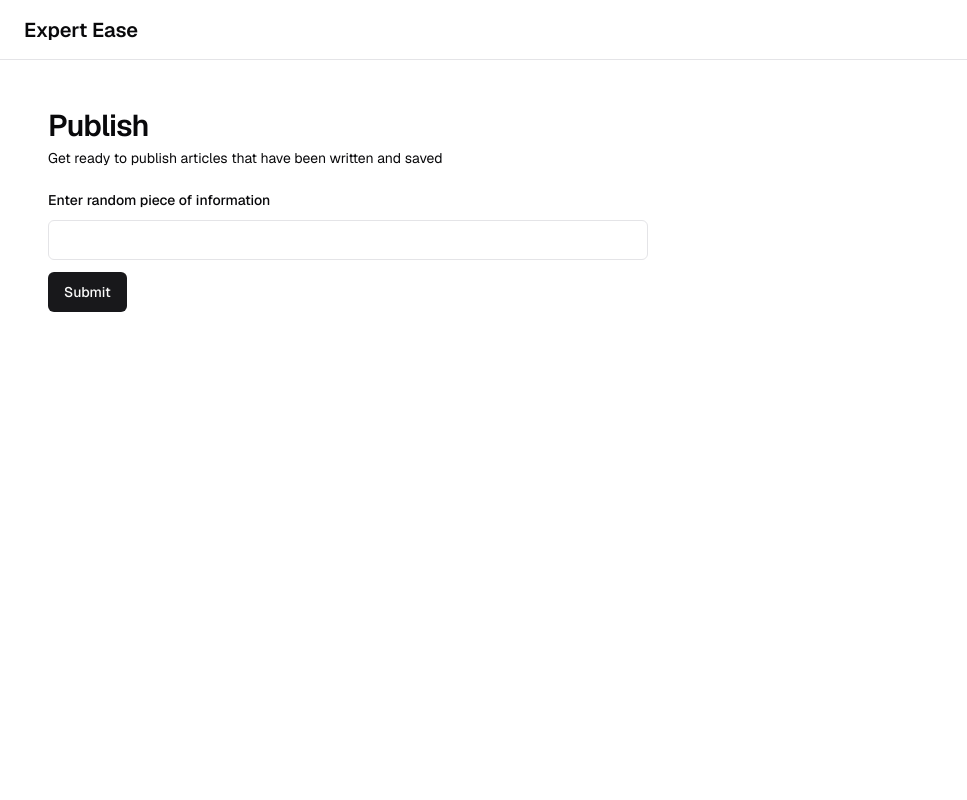
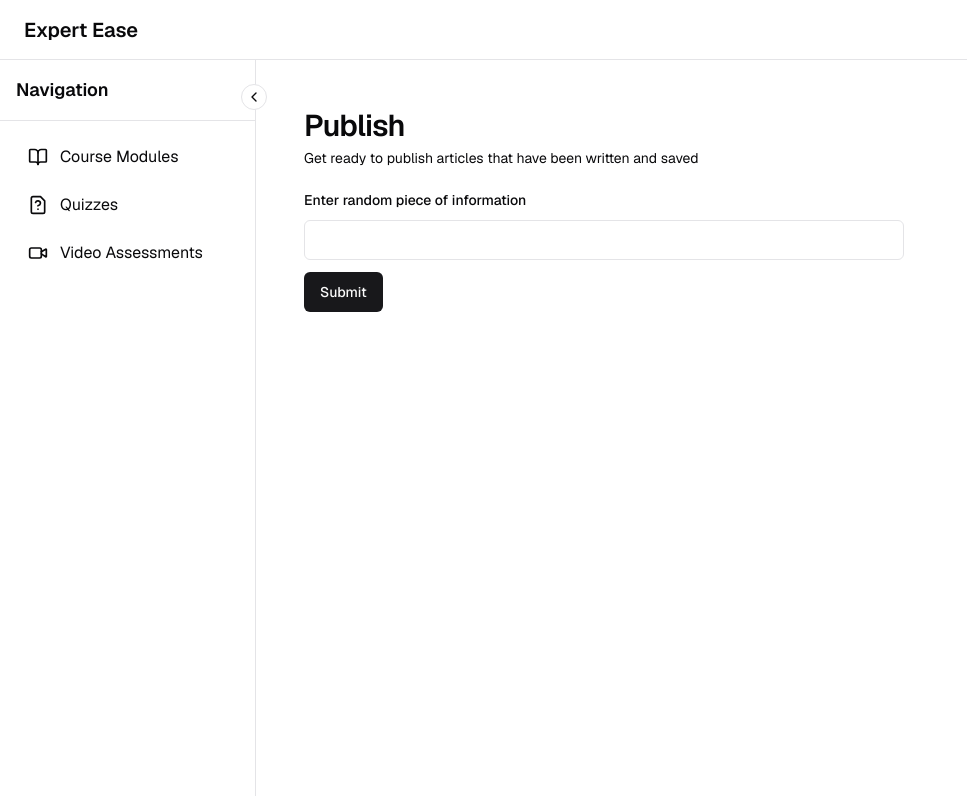
Before and after one commit to EpicIbby101/expertease, a Next.js app: page /dashboard/finance in a window 1280 px wide. Shown: the whole page, without its empty margins (0-967 px from the left). Built offline with nearby package versions, Linux system fonts and the light colour scheme; no server answers.

Commit message:
Added sidebar

```diff
--- /dev/null
+++ b/app/dashboard/_components/sidebar.tsx
@@ -0,0 +1,93 @@
+'use client';
+
+import { useState, useEffect } from 'react';
+import Link from 'next/link';
+import { ChevronLeft, ChevronRight, BookOpen, FileQuestion, Video, Menu } from 'lucide-react';
+import { cn } from '@/lib/utils';
+
+const menuItems = [
+  { name: 'Course Modules', href: '/dashboard/modules', icon: BookOpen },
+  { name: 'Quizzes', href: '/dashboard/quizzes', icon: FileQuestion },
+  { name: 'Video Assessments', href: '/dashboard/video-assessments', icon: Video },
+];
+
+export default function Sidebar() {
+  const [isCollapsed, setIsCollapsed] = useState(false);
+  const [isMobile, setIsMobile] = useState(false);
+  const [isOpen, setIsOpen] = useState(false);
+
+  useEffect(() => {
+    const checkMobile = () => {
+      setIsMobile(window.innerWidth < 768);
+      if (window.innerWidth < 768) {
+        setIsCollapsed(true);
+        setIsOpen(false);
+      }
+    };
+
+    checkMobile();
+    window.addEventListener('resize', checkMobile);
+    return () => window.removeEventListener('resize', checkMobile);
+  }, []);
+
+  return (
+    <>
+      {isMobile && (
+        <button
+          onClick={() => setIsOpen(!isOpen)}
+          className="fixed left-4 top-20 z-50 bg-card border rounded-lg p-2 hover:bg-accent md:hidden transition-transform duration-500 ease-in-out"
+        >
+          <Menu size={20} />
+        </button>
+      )}
+
+      <div
+        className={cn(
+          'h-[calc(100vh-4rem)] bg-card border-r transition-all duration-500 ease-in-out z-40',
+          isCollapsed ? 'w-16' : 'w-64',
+          isMobile && !isOpen && '-translate-x-full',
+          isMobile && isOpen && 'translate-x-0',
+          isMobile ? 'fixed left-0 top-16' : 'relative'
+        )}
+      >
+        {!isMobile && (
+          <button
+            onClick={() => setIsCollapsed(!isCollapsed)}
+            className="absolute -right-3 top-6 bg-card border rounded-full p-1 hover:bg-accent transition-transform duration-500 ease-in-out"
+          >
+            {isCollapsed ? <ChevronRight size={16} /> : <ChevronLeft size={16} />}
+          </button>
+        )}
+
+        <div className="p-4 border-b">
+          <h2 className={cn(
+            "font-semibold text-lg transition-all duration-500 ease-in-out",
+            isCollapsed && "text-center"
+          )}>
+            {isCollapsed ? "Nav" : "Navigation"}
+          </h2>
+        </div>
+
+        <nav className="p-4 space-y-2">
+          {menuItems.map((item) => {
+            const Icon = item.icon;
+            return (
+              <Link
+                key={item.name}
+                href={item.href}
+                onClick={() => isMobile && setIsOpen(false)}
+                className="flex items-center gap-3 px-3 py-2 rounded-lg hover:bg-accent transition-all duration-500 ease-in-out"
+              >
+                <Icon size={isCollapsed ? 24 : 20} className={cn(
+                  "transition-all duration-500 ease-in-out",
+                  isCollapsed && "mx-auto"
+                )} />
+                {!isCollapsed && <span className="transition-opacity duration-500 ease-in-out">{item.name}</span>}
+              </Link>
+            );
+          })}
+        </nav>
+      </div>
+    </>
+  );
+}
--- a/app/dashboard/layout.tsx
+++ b/app/dashboard/layout.tsx
@@ -1,5 +1,6 @@
 import { ReactNode } from 'react';
 import DashboardTopNav from './_components/dashbord-top-nav';
+import Sidebar from './_components/sidebar';
 
 // We're avoiding any headers/cookies interaction completely to prevent the error
 
@@ -11,7 +12,10 @@ export default async function DashboardLayout({ children }: { children: ReactNod
     return (
       <div className="min-h-screen w-full bg-background">
         <DashboardTopNav>
-          <main className="mx-auto max-w-7xl w-full p-4 sm:p-6 lg:p-8">{children}</main>
+          <div className="flex">
+            <Sidebar />
+            <main className="flex-1 transition-all duration-500 p-4 sm:p-6 lg:p-8">{children}</main>
+          </div>
         </DashboardTopNav>
       </div>
     );
--- a/components/homepage/side-by-side.tsx
+++ b/components/homepage/side-by-side.tsx
@@ -1,29 +1,29 @@
-'use client';
+"use client";
 
-import { Computer, Network, Zap } from 'lucide-react';
-import { motion, useInView } from 'framer-motion';
-import { useRef } from 'react';
-import OrbitingCirclesComponent from '@/components/homepage/orbiting-circles';
-import Image from 'next/image';
-import { Cover } from '@/components/ui/cover';
+import { Computer, Network, Zap } from "lucide-react";
+import { motion, useInView } from "framer-motion";
+import { useRef } from "react";
+import OrbitingCirclesComponent from "@/components/homepage/orbiting-circles";
+import Image from "next/image";
+import { Cover } from "@/components/ui/cover";
 
 const features = [
   {
-    name: 'Launch faster',
+    name: "Launch faster",
     description:
-      'We provide top-tier training for workers, ensuring they gain the skills needed for excellence.',
+      "We provide top-tier training for workers, ensuring they gain the skills needed for excellence.",
     icon: Zap,
   },
   {
-    name: 'Production Ready',
+    name: "Production Ready",
     description:
-      'Our training and tech solutions help companies find the perfect fit for their staffing needs.',
+      "Our training and tech solutions help companies find the perfect fit for their staffing needs.",
     icon: Computer,
   },
   {
-    name: 'Scale with confidence',
+    name: "Scale with confidence",
     description:
-      'Join hands with us to enhance your organisations capabilities.',
+      "Join hands with us to enhance your organisations capabilities.",
     icon: Network,
   },
 ];
@@ -31,9 +31,7 @@ const features = [
 // Electric highlight component
 const ElectricHighlight = ({ children }: { children: React.ReactNode }) => {
   return (
-    <motion.span
-      className="relative inline-block"
-    >
+    <motion.span className="relative inline-block">
       {children}
       <motion.span
         className="absolute inset-0 z-[-1] bg-gradient-to-r from-green-300/30 to-emerald-400/30 rounded-md"
@@ -46,7 +44,7 @@ const ElectricHighlight = ({ children }: { children: React.ReactNode }) => {
           duration: 2,
           repeat: Infinity,
           repeatType: "loop",
-          ease: "easeInOut"
+          ease: "easeInOut",
         }}
       />
     </motion.span>
@@ -58,16 +56,13 @@ export default function SideBySide() {
   const isInView = useInView(ref, { once: false, amount: 0.2 });
 
   return (
-    <motion.div
-      ref={ref}
-      className="overflow-hidden bg-black py-16 w-full"
-    >
-      <style jsx global>{`
-        circle {
-          stroke: rgba(74, 222, 128, 0.2) !important;
-          stroke-width: 1px !important;
-        }
-      `}</style>
+    <motion.div ref={ref} className="overflow-hidden bg-black py-16 w-full">
+      <style>{`
+    circle {
+      stroke: rgba(74, 222, 128, 0.2) !important;
+      stroke-width: 1px !important;
+    }
+  `}</style>
       <div className="mx-auto max-w-7xl px-4 sm:px-6">
         <div className="mx-auto grid max-w-2xl grid-cols-1 gap-y-12 md:gap-y-16 lg:gap-x-12 lg:max-w-none lg:grid-cols-2">
           <motion.div
@@ -80,7 +75,9 @@ export default function SideBySide() {
               <motion.h2
                 className="text-3xl md:text-4xl font-semibold tracking-tight text-white"
                 initial={{ opacity: 0, y: 20 }}
-                animate={isInView ? { opacity: 1, y: 0 } : { opacity: 0, y: 20 }}
+                animate={
+                  isInView ? { opacity: 1, y: 0 } : { opacity: 0, y: 20 }
+                }
                 transition={{ duration: 0.5 }}
               >
                 Your partner in excellence
@@ -96,12 +93,14 @@ export default function SideBySide() {
                     key={feature.name}
                     className="relative pl-9"
                     initial={{ opacity: 0, y: 20 }}
-                    animate={isInView ? { opacity: 1, y: 0 } : { opacity: 0, y: 20 }}
+                    animate={
+                      isInView ? { opacity: 1, y: 0 } : { opacity: 0, y: 20 }
+                    }
                     transition={{
                       duration: 0.5,
-                      delay: 0.4 + (index * 0.1),
+                      delay: 0.4 + index * 0.1,
                       type: "spring",
-                      stiffness: 100
+                      stiffness: 100,
                     }}
                   >
                     <dt className="inline font-semibold text-white mb-1 flex items-start">
@@ -110,29 +109,29 @@ export default function SideBySide() {
                         whileHover={{
                           rotate: 360,
                           scale: 1.2,
-                          transition: { duration: 0.5 }
+                          transition: { duration: 0.5 },
                         }}
                         animate={
-                          feature.name === 'Launch faster'
+                          feature.name === "Launch faster"
                             ? {
                                 rotate: [0, 10, -10, 0],
                                 scale: [1, 1.2, 1],
                                 transition: {
                                   duration: 1.5,
                                   repeat: Infinity,
-                                  repeatDelay: 3
-                                }
+                                  repeatDelay: 3,
+                                },
                               }
                             : {}
                         }
                       >
                         <feature.icon aria-hidden="true" />
                       </motion.div>
-                      <span className="text-green-400">
-                        {feature.name}
-                      </span>
+                      <span className="text-green-400">{feature.name}</span>
                     </dt>
-                    <dd className="block text-gray-400 mt-1 pl-0">{feature.description}</dd>
+                    <dd className="block text-gray-400 mt-1 pl-0">
+                      {feature.description}
+                    </dd>
                   </motion.div>
                 ))}
               </motion.dl>
```
